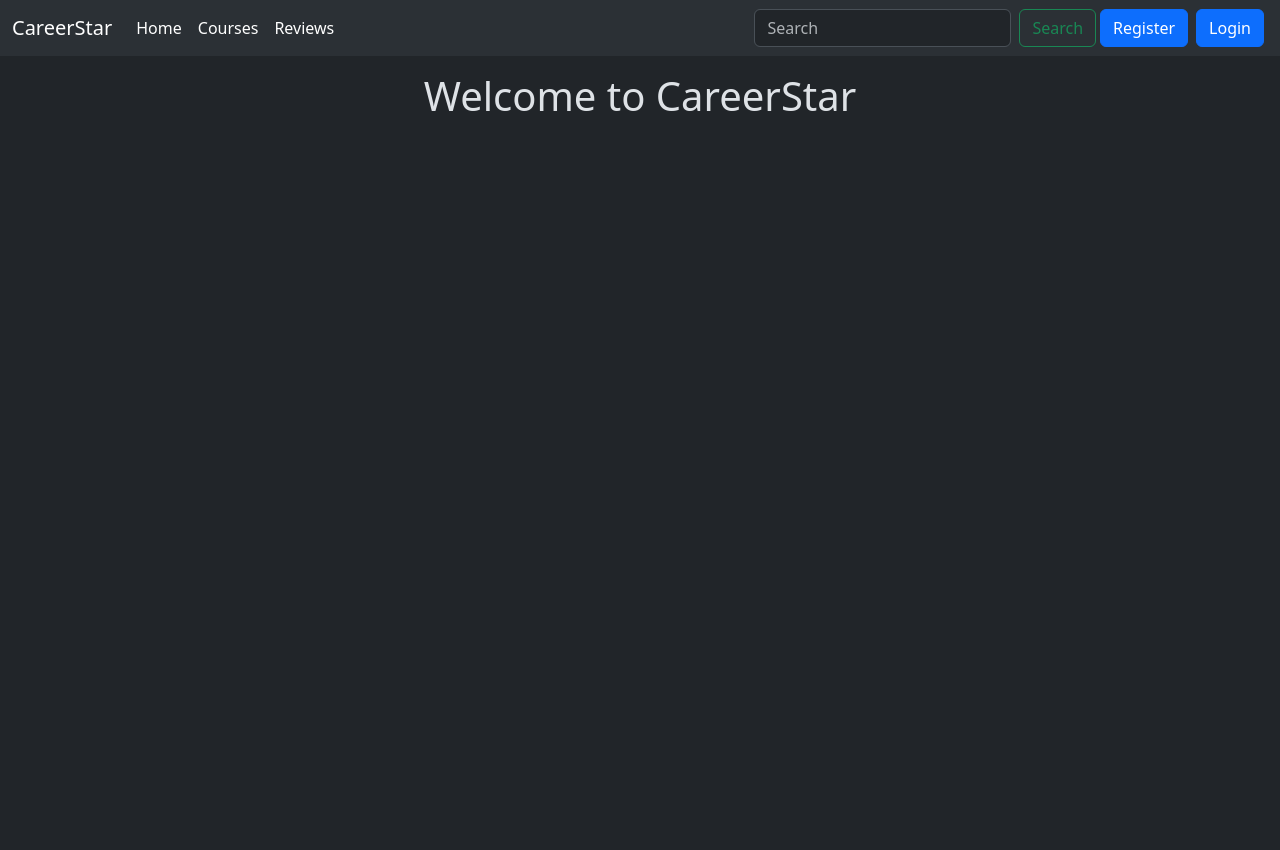
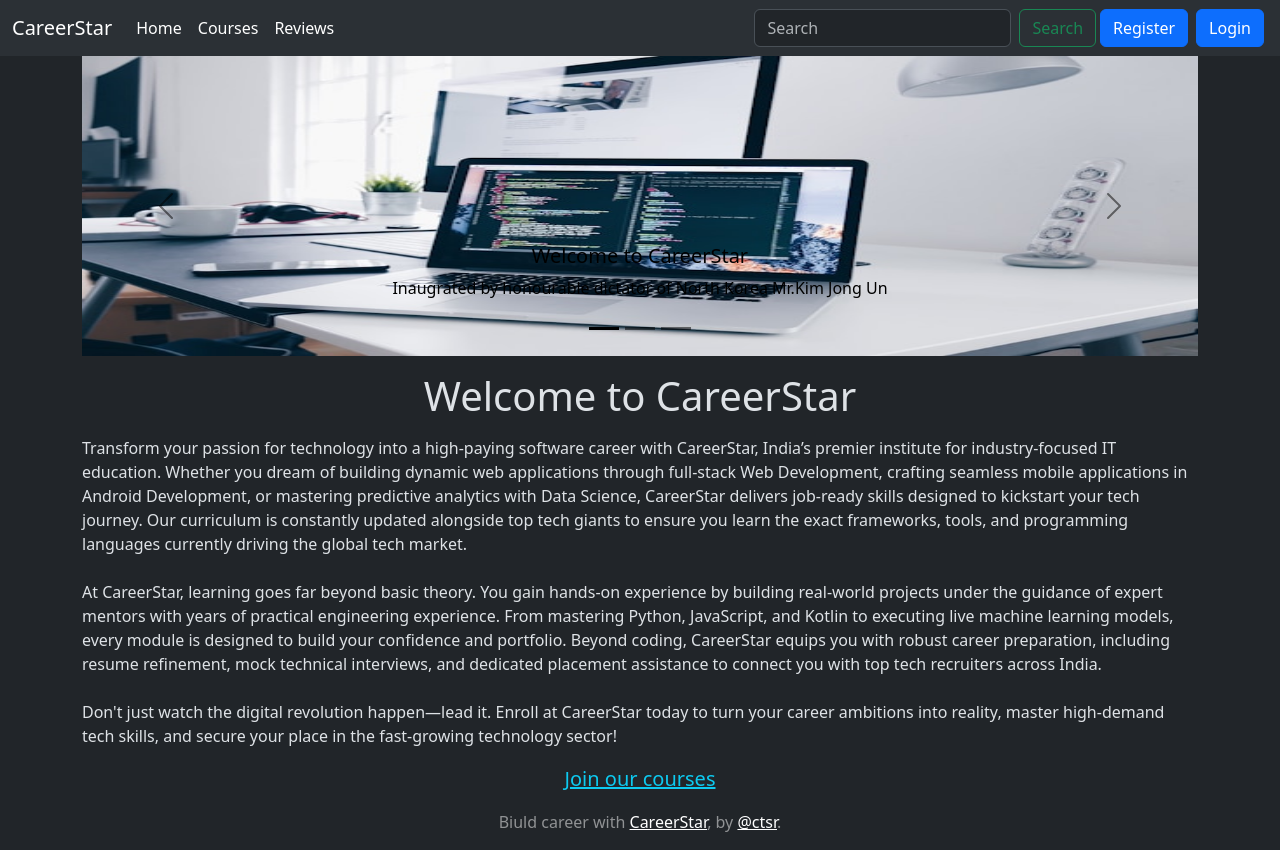
Before and after one commit to Krishna-molik/django-coaching-app, a Django app: page / in a window 1280 px wide. Before the commit the page ends 111 px from the top, so only its background shows below. Run offline with Django 5.2, Linux system fonts and the light colour scheme.

Commit message:
added static images and modified home and course sections

```diff
--- a/TutorApp/Templates/index.html
+++ b/TutorApp/Templates/index.html
@@ -1,12 +1,10 @@
 {% extends "Base.html" %}
-
+{% load static %}
 {% block title %}
 IndexPage
-{% endblock  %}
-
+{% endblock %}
 {% block content %}
-<h1 class="text-center fw-normal mt-3">Welcome to CareerStar</h1>
-<!-- <div id="carouselExampleCaptions" class="carousel slide">
+<div id="carouselExampleCaptions" class="carousel slide ">
     <div class="carousel-indicators">
         <button type="button" data-bs-target="#carouselExampleCaptions" data-bs-slide-to="0" class="active" aria-current="true" aria-label="Slide 1"></button>
         <button type="button" data-bs-target="#carouselExampleCaptions" data-bs-slide-to="1" aria-label="Slide 2"></button>
@@ -14,17 +12,24 @@
     </div>
     <div class="carousel-inner">
         <div class="carousel-item active">
-      <img src="Static/Images/christopher-gower-m_HRfLhgABo-unsplash.jpg" class="d-block w-100" alt="...">
+            <img src="{% static 'Images/christopher-gower-m_HRfLhgABo-unsplash.jpg' %}" class="d-block w-100" height=300; alt="...">
             <div class="carousel-caption d-none d-md-block">
-        <h5>First slide label</h5>
-        <p>Some representative placeholder content for the first slide.</p>
+                <h5>Welcome to CareerStar</h5>
+                <p>Inaugrated by honourable dictator of North Korea Mr.Kim Jong Un</p>
             </div>
         </div>
         <div class="carousel-item">
-      <img src="Static/Images/jackson-sophat-wUbNvDTsOIc-unsplash.jpg" class="d-block w-100" alt="...">
+            <img src="{% static "Images/mobile-app-development-team.webp" %}" class="d-block w-100" height=300; alt="...">
             <div class="carousel-caption d-none d-md-block">
-        <h5>Second slide label</h5>
-        <p>Some representative placeholder content for the second slide.</p>
+                <h5>Welcome to CareerStar</h5>
+                <p>Inaugrated by honourable dictator of North Korea Mr.Kim Jong Un</p>
+            </div>
+        </div>
+        <div class="carousel-item">
+            <img src="{% static "Images/web-development-word-cloud-concept-grey-background-88650624.webp" %}" class="d-block w-100" height=300; alt="...">
+            <div class="carousel-caption d-none d-md-block">
+                <h5>Welcome to CareerStar</h5>
+                <p>Inaugrated by honourable dictator of North Korea Mr.Kim Jong Un</p>
             </div>
         </div>
     </div>
@@ -36,5 +41,16 @@
         <span class="carousel-control-next-icon" aria-hidden="true"></span>
         <span class="visually-hidden">Next</span>
     </button>
-</div> -->
+</div>
+<h1 class="text-center fw-normal mt-3">Welcome to CareerStar</h1>
+<div class="mt-3">
+  <p>Transform your passion for technology into a high-paying software career with CareerStar, India’s premier institute for industry-focused IT education. Whether you dream of building dynamic web applications through full-stack Web Development, crafting seamless mobile applications in Android Development, or mastering predictive analytics with Data Science, CareerStar delivers job-ready skills designed to kickstart your tech journey. Our curriculum is constantly updated alongside top tech giants to ensure you learn the exact frameworks, tools, and programming languages currently driving the global tech market.
+<br> <br>
+At CareerStar, learning goes far beyond basic theory. You gain hands-on experience by building real-world projects under the guidance of expert mentors with years of practical engineering experience. From mastering Python, JavaScript, and Kotlin to executing live machine learning models, every module is designed to build your confidence and portfolio. Beyond coding, CareerStar equips you with robust career preparation, including resume refinement, mock technical interviews, and dedicated placement assistance to connect you with top tech recruiters across India.
+<br> <br>
+Don't just watch the digital revolution happen—lead it. Enroll at CareerStar today to turn your career ambitions into reality, master high-demand tech skills, and secure your place in the fast-growing technology sector!</p>
+<div class="text-center mb-3">
+<a href="{% url 'Course' %}" class="fw-light fs-5 text-info" >Join our courses</a>
+</div>
+</div>
 {% endblock %}
--- a/TutorApp/Templates/review.html
+++ b/TutorApp/Templates/review.html
@@ -4,7 +4,6 @@
 {% endblock %}
 {% block content %}
 <h1 class="text-center mt-4 text-white">Reviews</h1>
-<a href="{% url 'reviewsForm' %}" class="btn btn-warning">Give Your review</a>
 {% for Review in UserReview %}
 <div class="card">
     <!-- <h5 class="card-header">Featured</h5> -->
@@ -17,4 +16,7 @@
     </div>
 </div>
 {% endfor %}
+<div class="text-center">
+    <a href="{% url 'reviewsForm' %}" class="btn btn-warning mb-3 mt-3 px-3 py-1 fst-italic fs-5">Give review</a>
+</div>
 {% endblock %}
--- a/templates/Base.html
+++ b/templates/Base.html
@@ -52,7 +52,7 @@
                 </form>
                 {% else %}
                 <a href="{% url 'register' %}" class="btn btn-primary mx-1">Register</a>
-                        <a href="{% url 'login' %}"  class="btn btn-primary mx-1">Login</a>
+                <a href="{% url 'login' %}" class="btn btn-primary mx-1">Login</a>
                 {% endif %}
             </div>
         </div>
@@ -61,6 +61,9 @@
         {% block content %}
         {% endblock %}
     </div>
+    <footer class="mt-2 text-white-50 text-center">
+        <p>Biuld career with <a href="https://getbootstrap.com/" class="text-white">CareerStar</a>, by <a href="https://x.com/mdo" class="text-white">@ctsr</a>.</p>
+    </footer>
     <script src="https://cdn.jsdelivr.net/npm/bootstrap@5.3.8/dist/js/bootstrap.bundle.min.js" integrity="sha384-FKyoEForCGlyvwx9Hj09JcYn3nv7wiPVlz7YYwJrWVcXK/BmnVDxM+D2scQbITxI" crossorigin="anonymous"></script>
 </body>
 
```
Also changed, not shown: TutorApp/Templates/courses.html (+33 -3 lines), requirements.txt (added, +12 -0 lines). Lines whose indentation alone changed are shown as unchanged.
